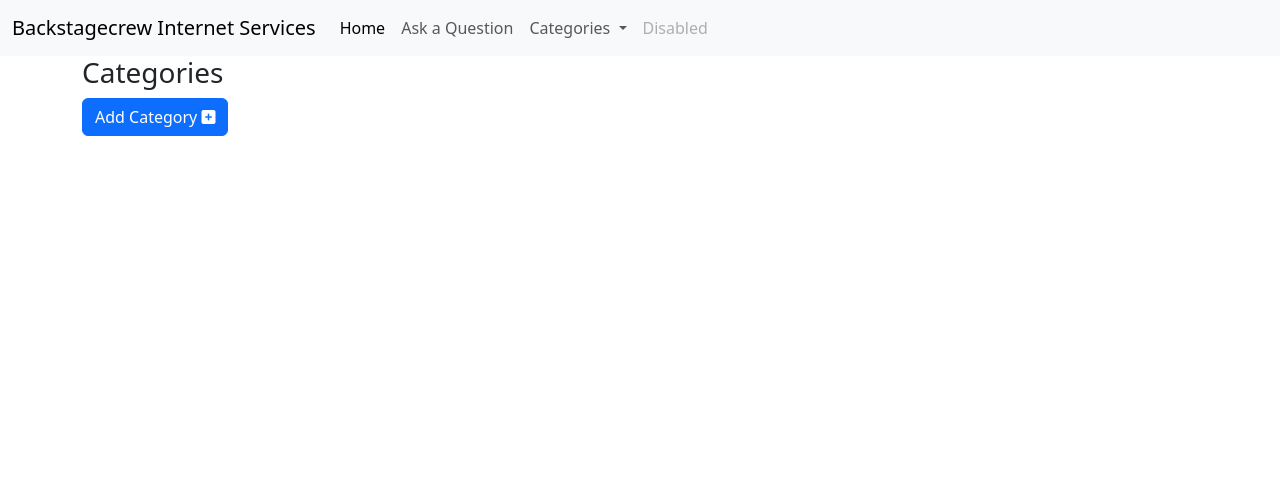
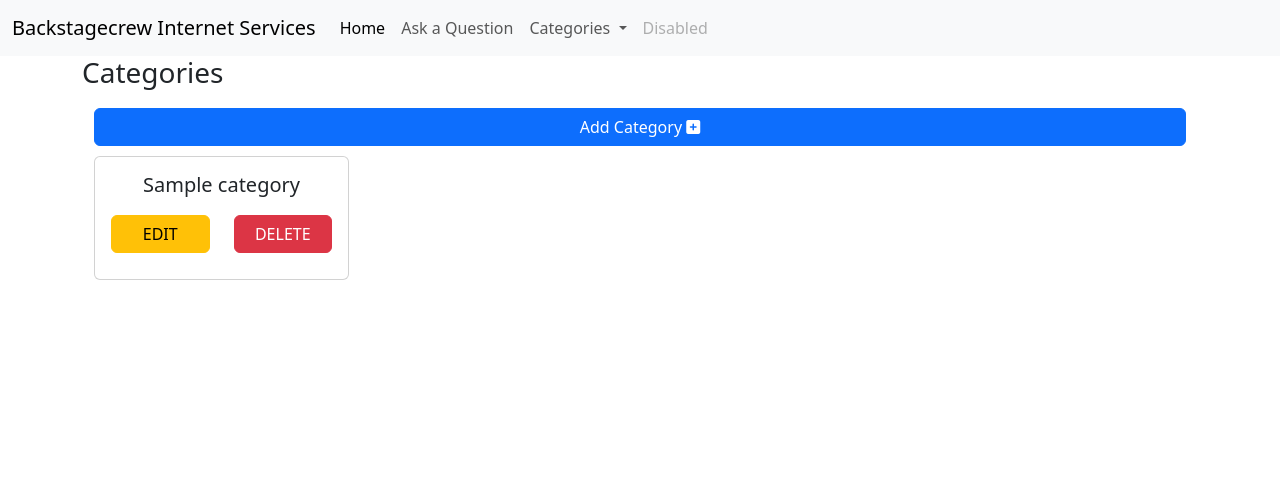
Before and after one commit to BackstagecrewIS/devsite, a Flask app: page /categories in a window 1280 px wide. Shown: the top 479 px of the page. Run offline with Flask 2, Linux system fonts and the light colour scheme; tables that the repository leaves empty hold one stand-in row (values such as "Sample post"); some libraries are stand-ins or nearby versions.

Commit message:
Add database functionality to display categories

```diff
--- a/faq/routes.py
+++ b/faq/routes.py
@@ -10,7 +10,8 @@
 
 @app.route("/categories")
 def categories():
-    return render_template("categories.html")
+    categories = list(Category.query.order_by(Category.category_name).all())
+    return render_template("categories.html", categories=categories)
 
 
 @app.route("/add_category", methods=["GET", "POST"])
--- a/faq/templates/categories.html
+++ b/faq/templates/categories.html
@@ -2,11 +2,35 @@
 {% block content %}
 
 <h3>Categories</h3>
+<div class="container-fluid">
 
-<div class="row">
-    <div class="col">
-        <a href="{{ url_for('add_category') }}" class="btn btn-primary ">Add Category <i class="fa-solid fa-square-plus right"></i></a>
+    <div class="row">
+        <div class="col">
+            <a href="{{ url_for('add_category') }}" class="btn btn-primary wide-button">Add Category <i class="fa-solid fa-square-plus right"></i></a>
+        </div>
     </div>
+
+    <div class="row">
+        {% for category in categories %}
+        <div class="col-sm-12 col-md-6 col-lg-3">
+            <div class="card">
+                <div class="card-body">
+                    <h5 class="card-title text-center">{{ category.category_name }}</h5>
+                    <div class="row">
+                        <div class="col-6">
+                            <a href="#" class="btn btn-warning uppercase wide-button">Edit</a>
+                        </div>
+                        <div class="col-6">
+                            <a href="#" class="btn btn-danger uppercase wide-button">Delete</a>
+                        </div>
+                    </div>
+                </div>
+            </div>
+        </div>
+        {% endfor %}
+    </div>
+
+
 </div>
 
 {% endblock %}
```
